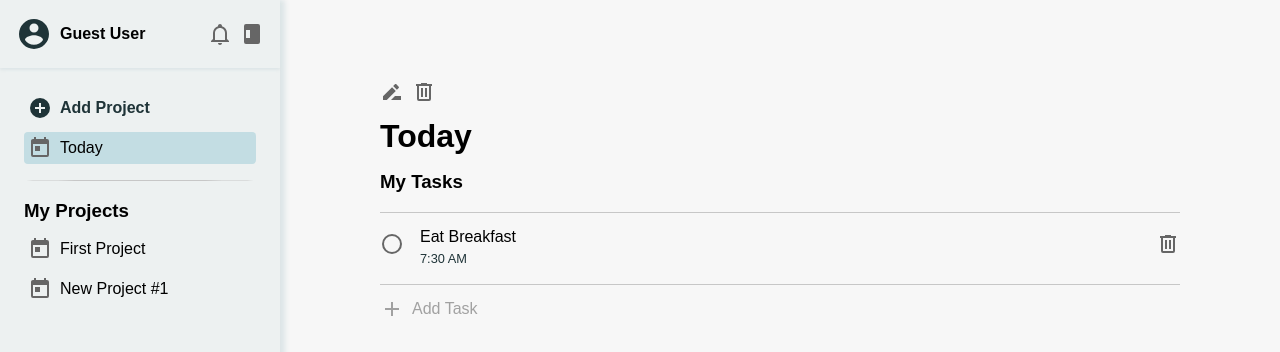
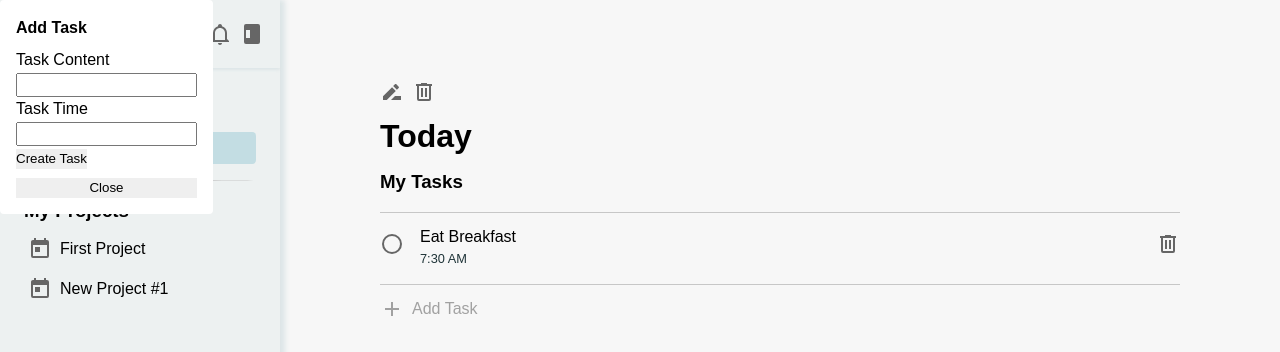
Before and after one commit to cha-law/todo-list, a website built with webpack: page src/index.html in a window 1280 px wide. Shown: the top 352 px of the page. Built offline with nearby package versions, Linux system fonts and the light colour scheme.

Commit message:
Added dialog elements

```diff
--- a/src/index.html
+++ b/src/index.html
@@ -32,5 +32,22 @@
     </div>
     <div class="content">
     </div>
+    <dialog>
+        <div class="dialog-wrapper">
+            <h4>Add Task</h4>
+            <form action="#">
+                <div>
+                    <p>Task Content</p>
+                    <input type="text" id="form-content" required>
+                </div>
+                <div>
+                    <p>Task Time</p>
+                    <input type="text" id="form-time" required>
+                </div>
+                <button type="submit">Create Task</button>
+            </form>
+            <button class="dialog-close">Close</button>
+        </div>
+    </dialog>
 </body>
 </html>
--- a/src/index.js
+++ b/src/index.js
@@ -74,7 +74,15 @@ function ScreenController() {
     let activePage = 0;
 
     function openAddTaskDialog() {
-        console.log("hello")
+        const dialog = document.querySelector("dialog");
+        const dialogCloseButton = document.querySelector(".dialog-close");
+
+        dialog.showModal();
+
+        dialogCloseButton.addEventListener("click", (event) => {
+            event.preventDefault();
+            dialog.close();
+        })
     };
 
     function refreshPage() {
--- a/src/styles.css
+++ b/src/styles.css
@@ -186,3 +186,28 @@ img {
 .crossed p {
     text-decoration: line-through;
 }
+
+dialog {
+    display: flex;
+    align-items: center;
+    justify-content: center;
+    border: none;
+    border-radius: 4px;
+}
+
+.dialog-wrapper {
+    padding: 16px;
+    display: flex;
+    flex-direction: column;
+    gap: 8px;
+}
+
+dialog > form {
+    display: flex;
+    flex-direction: column;
+    gap: 6px;
+}
+
+dialog button {
+    border: none;
+}
```
